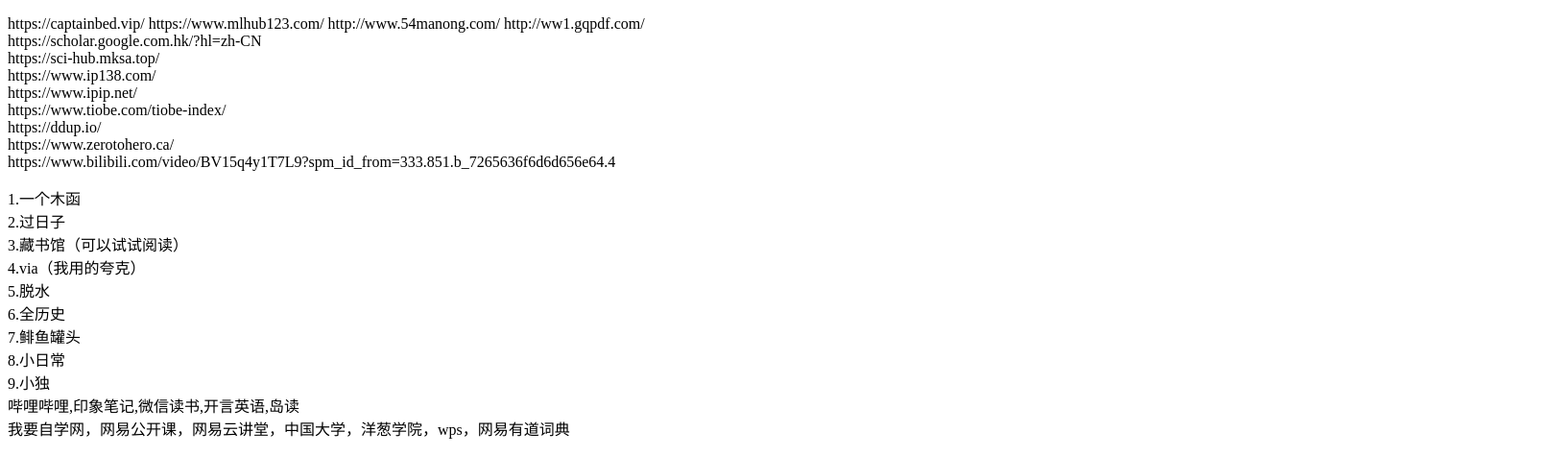
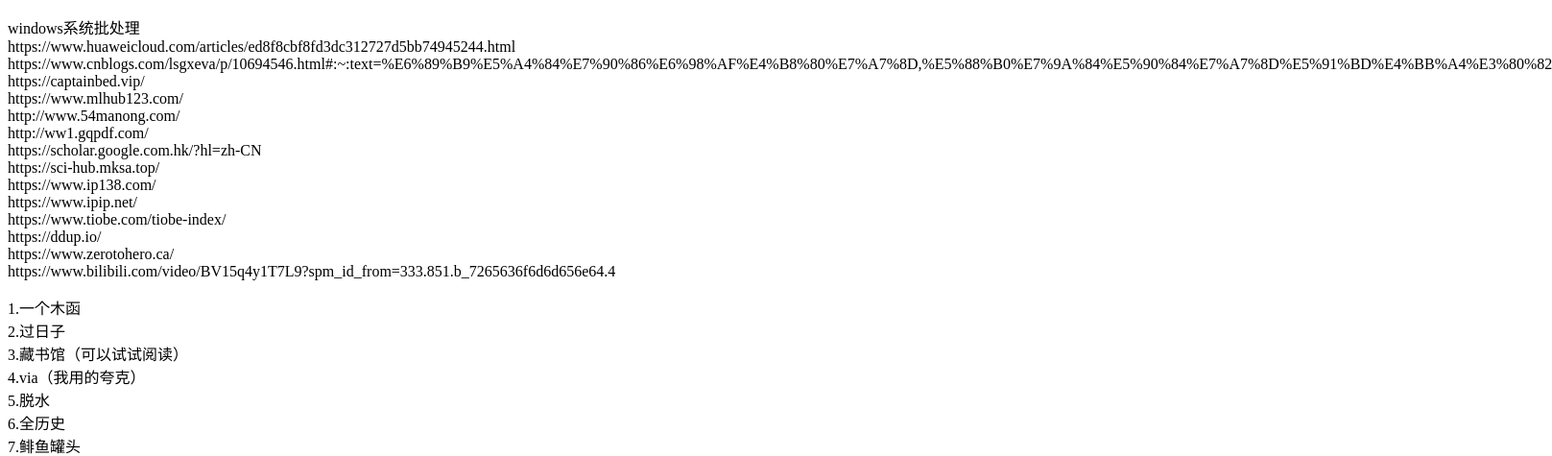
Before and after one commit to CLL612/CLL612.github.io, a plain HTML site: page main.html in a window 1280 px wide. Shown: the top 475 px of the page at 96% size, 1617 px wide, since content can reach past the window. Drawn offline with Linux system fonts and the light colour scheme.

Commit message:
Update main.html

```diff
--- a/main.html
+++ b/main.html
@@ -6,9 +6,17 @@
 </head>
 <body>
 <p>
+    windows系统批处理
+    <br/>
+    https://www.huaweicloud.com/articles/ed8f8cbf8fd3dc312727d5bb74945244.html<br/>
+    https://www.cnblogs.com/lsgxeva/p/10694546.html#:~:text=%E6%89%B9%E5%A4%84%E7%90%86%E6%98%AF%E4%B8%80%E7%A7%8D,%E5%88%B0%E7%9A%84%E5%90%84%E7%A7%8D%E5%91%BD%E4%BB%A4%E3%80%82
+    <br/>
     https://captainbed.vip/
+    <br/>
     https://www.mlhub123.com/
+    <br/>
     http://www.54manong.com/
+    <br/>
     http://ww1.gqpdf.com/
         <br/>
     https://scholar.google.com.hk/?hl=zh-CN
```
